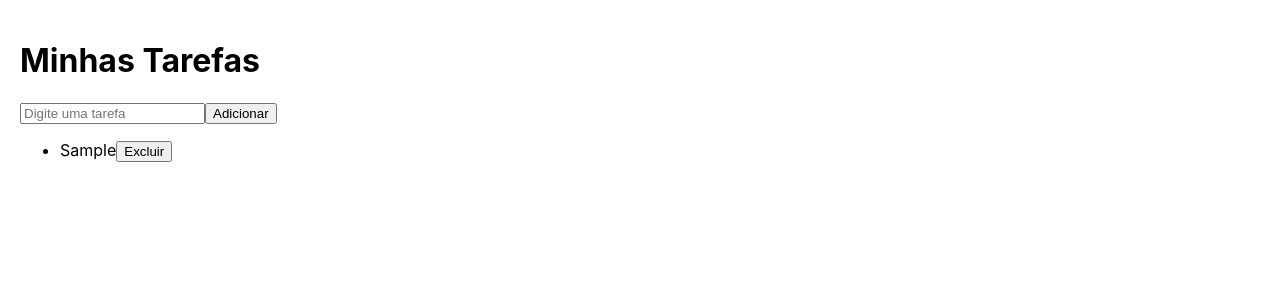
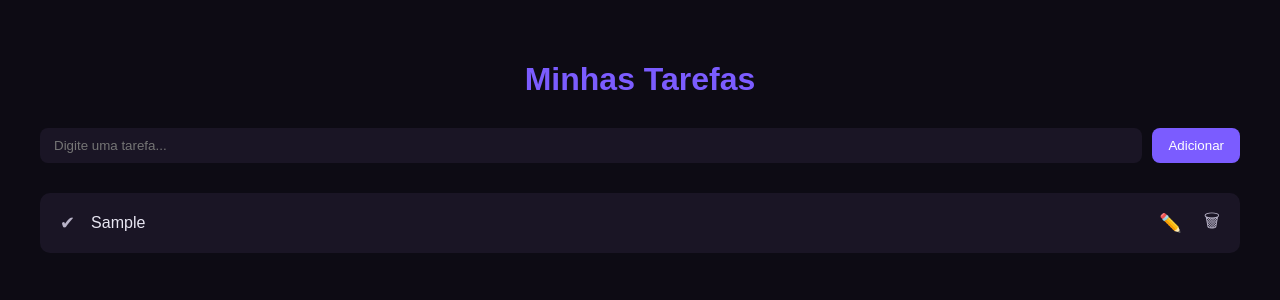
Before and after one commit to mariaclaraalvess/crud-tarefas, a React (Create React App) app: page / in a window 1280 px wide. Both pictures are taken after typing "Sample" into the empty fields and a click on the button "Adicionar". Shown: the top 300 px of the page. Built offline with nearby package versions, Linux system fonts and the light colour scheme.

Commit message:
Com estilização

```diff
--- a/package.json
+++ b/package.json
@@ -10,6 +10,7 @@
     "react": "^19.2.0",
     "react-dom": "^19.2.0",
     "react-scripts": "5.0.1",
+    "styled-components": "^6.1.19",
     "web-vitals": "^2.1.4"
   },
   "scripts": {
--- a/src/App.js
+++ b/src/App.js
@@ -1,6 +1,23 @@
 import { useState, useEffect } from "react";
-import TaskForm from "./components/TaskForm";
-import TaskList from "./components/TaskList";
+import Formulario from "./components/Formulario";
+import List from "./components/List";
+import styled from "styled-components";
+import { Tema } from "./Tema";
+
+const Container = styled.div`
+  background: ${Tema.bg};
+  min-height: 100vh;
+  color: ${Tema.text};
+  padding: 40px;
+  font-family: "Poppins", sans-serif;
+`;
+
+const Title = styled.h1`
+  color: ${Tema.purple};
+  text-align: center;
+  margin-bottom: 30px;
+  font-weight: 600;
+`;
 
 function App() {
   const [tasks, setTasks] = useState([]);
@@ -17,11 +34,11 @@ function App() {
   }, [tasks]);
 
   return (
-    <div style={{ padding: 20 }}>
-      <h1>Minhas Tarefas</h1>
-      <TaskForm setTasks={setTasks} />
-      <TaskList tasks={tasks} setTasks={setTasks} />
-    </div>
+    <Container>
+      <Title>Minhas Tarefas</Title>
+      <Formulario setTasks={setTasks} />
+      <List tasks={tasks} setTasks={setTasks} />
+    </Container>
   );
 }
 
--- /dev/null
+++ b/src/Tema.js
@@ -0,0 +1,8 @@
+export const Tema = {
+    bg: "#0d0b14",
+    card: "#1a1525",
+    purple: "#7b5cff",
+    purpleDark: "#5a3ee8",
+    text: "#e8e6f2",
+    textDim: "#b9b4c9",
+};
--- /dev/null
+++ b/src/components/Formulario.js
@@ -0,0 +1,57 @@
+import { useState } from "react";
+import styled from "styled-components";
+import { Tema } from "../Tema";
+
+const Formulario = styled.form`
+  display: flex;
+  gap: 10px;
+  margin-bottom: 30px;
+`;
+
+const Input = styled.input`
+  flex: 1;
+  padding: 10px 14px;
+  background: ${Tema.card};
+  border: none;
+  border-radius: 8px;
+  color: ${Tema.text};
+  outline: none;
+`;
+
+const Button = styled.button`
+  background: ${Tema.purple};
+  border: none;
+  padding: 10px 16px;
+  border-radius: 8px;
+  cursor: pointer;
+  color: white;
+  font-weight: 500;
+  transition: 0.3s;
+
+  &:hover {
+    background: ${Tema.purpleDark};
+  }
+`;
+
+export default function TaskForm({ setTasks }) {
+    const [text, setText] = useState("");
+
+    function handleSubmit(e) {
+        e.preventDefault();
+        if (!text.trim()) return;
+
+        setTasks(prev => [...prev, { id: Date.now(), text, done: false }]);
+        setText("");
+    }
+
+    return (
+        <Formulario onSubmit={handleSubmit}>
+            <Input
+                value={text}
+                onChange={e => setText(e.target.value)}
+                placeholder="Digite uma tarefa..."
+            />
+            <Button>Adicionar</Button>
+        </Formulario>
+    );
+}
--- /dev/null
+++ b/src/components/Item.js
@@ -0,0 +1,73 @@
+import { useState } from "react";
+import styled from "styled-components";
+import { Tema } from "../Tema";
+
+const Card = styled.div`
+  background: ${Tema.card};
+  padding: 14px;
+  border-radius: 10px;
+  margin-bottom: 12px;
+  display: flex;
+  align-items: center;
+  gap: 10px;
+`;
+
+const Text = styled.span`
+  flex: 1;
+  color: ${props => (props.done ? Tema.textDim : Tema.text)};
+  text-decoration: ${props => (props.done ? "line-through" : "none")};
+`;
+
+const IconBtn = styled.button`
+  background: none;
+  border: none;
+  cursor: pointer;
+  color: ${Tema.textDim};
+  font-size: 18px;
+
+  &:hover {
+    color: ${Tema.purple};
+  }
+`;
+
+export default function TaskItem({ task, setTasks }) {
+    const [editing, setEditing] = useState(false);
+    const [value, setValue] = useState(task.text);
+
+    function toggleDone() {
+        setTasks(prev =>
+            prev.map(t => (t.id === task.id ? { ...t, done: !t.done } : t))
+        );
+    }
+
+    function saveEdit() {
+        setTasks(prev =>
+            prev.map(t => (t.id === task.id ? { ...t, text: value } : t))
+        );
+        setEditing(false);
+    }
+
+    function remove() {
+        setTasks(prev => prev.filter(t => t.id !== task.id));
+    }
+
+    return (
+        <Card>
+            <IconBtn onClick={toggleDone}>✔</IconBtn>
+
+            {editing ? (
+                <input value={value} onChange={e => setValue(e.target.value)} />
+            ) : (
+                <Text done={task.done}>{task.text}</Text>
+            )}
+
+            {editing ? (
+                <IconBtn onClick={saveEdit}>💾</IconBtn>
+            ) : (
+                <IconBtn onClick={() => setEditing(true)}>✏️</IconBtn>
+            )}
+
+            <IconBtn onClick={remove}>🗑</IconBtn>
+        </Card>
+    );
+}
--- /dev/null
+++ b/src/components/List.js
@@ -0,0 +1,16 @@
+import React from "react";
+import TaskItem from "./Item";
+
+export default function TaskList({ tasks = [], setTasks }) {
+    return (
+        <>
+            {tasks.length === 0 ? (
+                <p style={{ color: "#b9b4c9", textAlign: "center" }}>Nenhuma tarefa</p>
+            ) : (
+                tasks.map(task => (
+                    <TaskItem key={task.id} task={task} setTasks={setTasks} />
+                ))
+            )}
+        </>
+    );
+}
--- a/src/components/TaskForm.js
+++ /dev/null
@@ -1,26 +0,0 @@
-import { useState } from "react";
-
-function TaskForm({ setTasks }) {
-    const [text, setText] = useState("");
-
-    function handleSubmit(e) {
-        e.preventDefault();
-        if (!text.trim()) return;
-
-        setTasks(prev => [...prev, { id: Date.now(), text }]);
-        setText("");
-    }
-
-    return (
-        <form onSubmit={handleSubmit}>
-            <input
-                value={text}
-                onChange={e => setText(e.target.value)}
-                placeholder="Digite uma tarefa"
-            />
-            <button>Adicionar</button>
-        </form>
-    );
-}
-
-export default TaskForm;
--- a/src/components/TaskList.js
+++ /dev/null
@@ -1,18 +0,0 @@
-function TaskList({ tasks, setTasks }) {
-    function handleDelete(id) {
-        setTasks(prev => prev.filter(task => task.id !== id));
-    }
-
-    return (
-        <ul>
-            {tasks.map(task => (
-                <li key={task.id}>
-                    {task.text}
-                    <button onClick={() => handleDelete(task.id)}>Excluir</button>
-                </li>
-            ))}
-        </ul>
-    );
-}
-
-export default TaskList;
```
Also changed, not shown: 1 other file (tests, documents, lock files or other folders).
